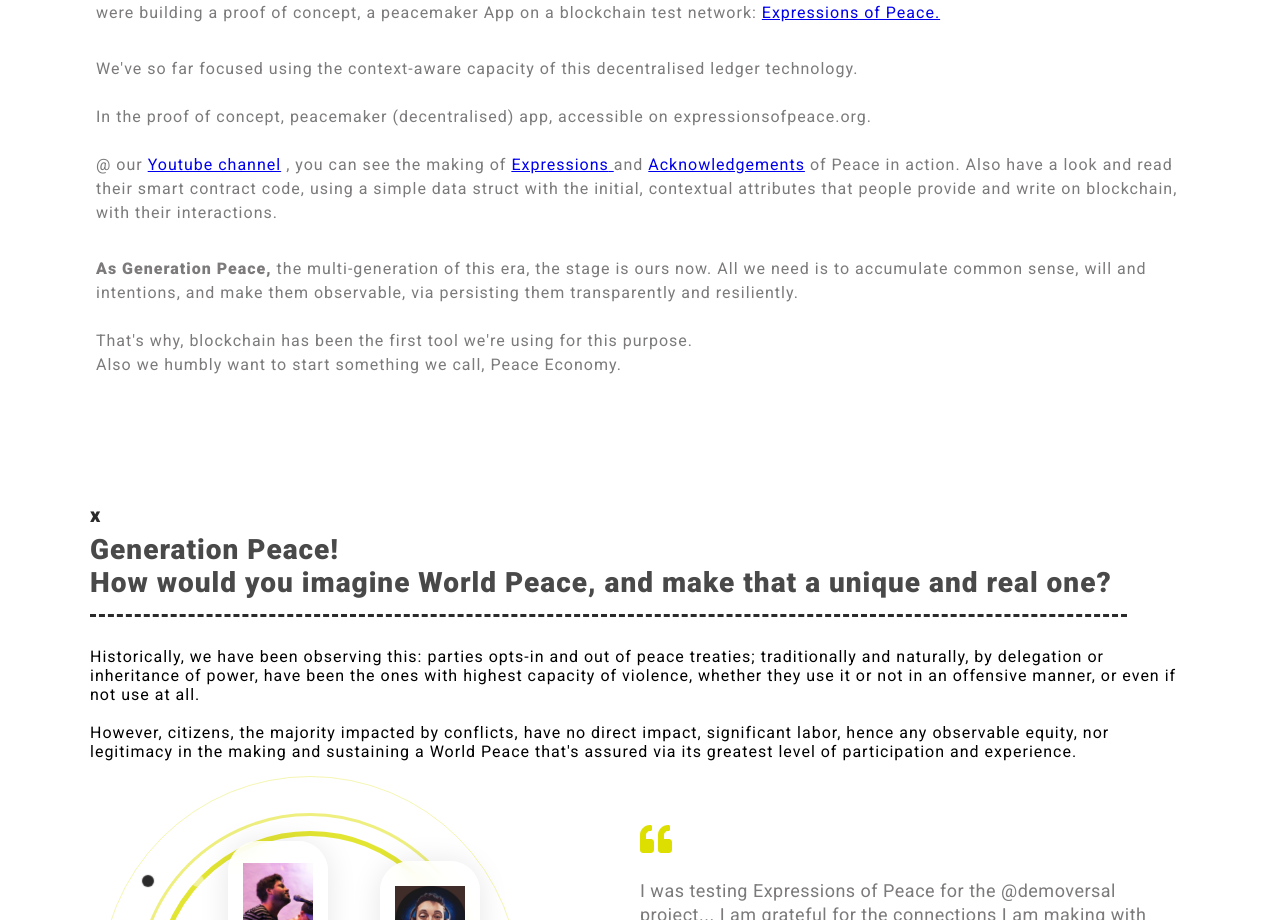
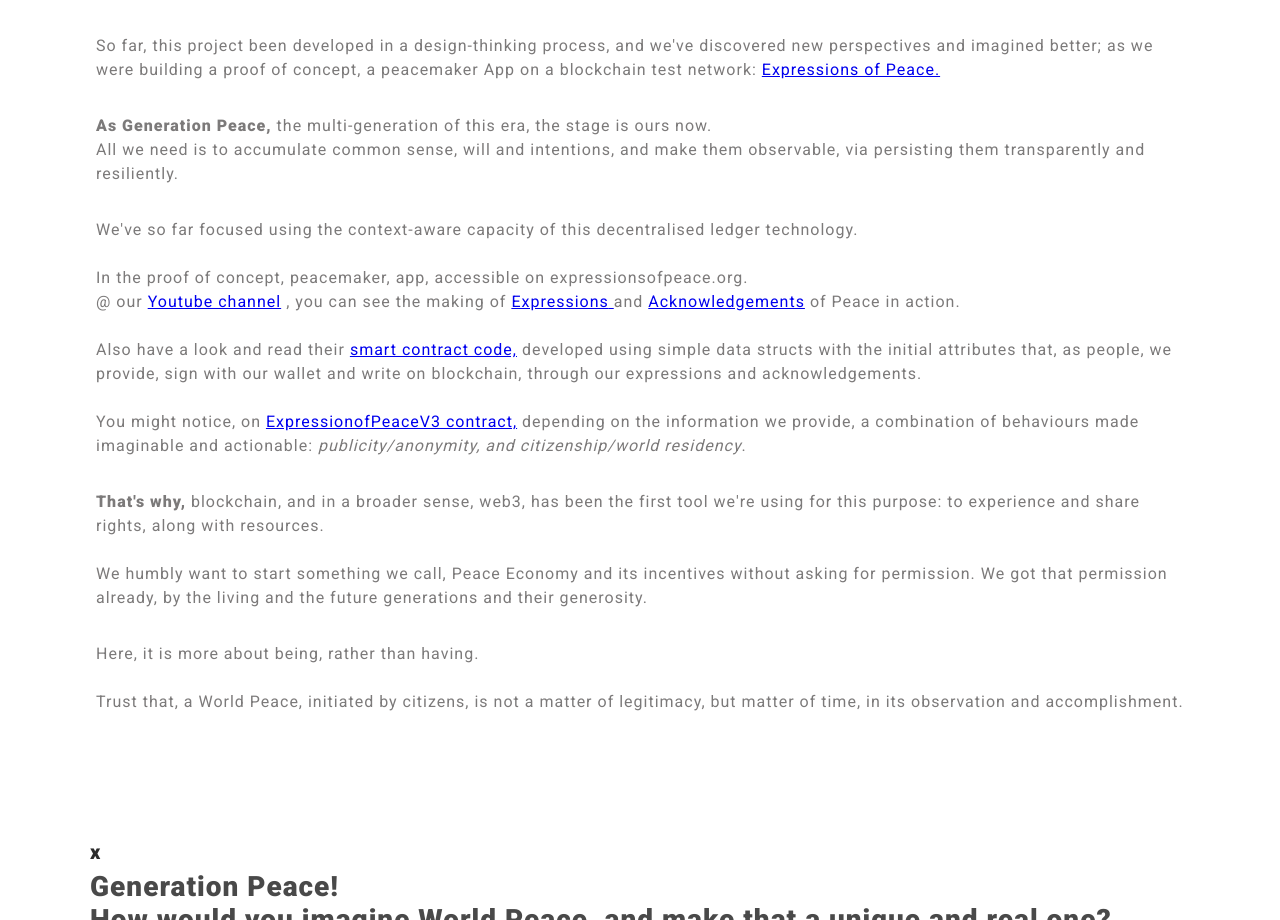
Before and after one commit to demo-verse/homepage-rebuild, a React (Create React App) app: page / in a window 1280 px wide. Shown: the part 1505-2425 px from the top of the page. Built offline with nearby package versions, Linux system fonts and the light colour scheme.

Commit message:
add good txt

```diff
--- a/src/components/become/Become.jsx
+++ b/src/components/become/Become.jsx
@@ -28,23 +28,29 @@ const Become = forwardRef(({ buttons, design, circles }, ref) => {
               <div className="become-text-right">
                 <div className="community-links">
                   <p>
-                  <strong>  Hey there, peacemaker! <br></br> start, a World Peace ~ express yourself!</strong>
-                    <br></br><br></br>Feel welcomed {"&"} invited to bring your perspective and empowered being,
-                    <br></br>to, initially those co-existing communities of your choice:
-                     :{" "}
+                    <strong>
+                      {" "}
+                      Hey there, peacemaker! <br></br> start, a World Peace ~
+                      express yourself!
+                    </strong>
+                    <br></br>
+                    <br></br>Feel welcomed {"&"} invited to bring your
+                    perspective and empowered being,
+                    <br></br>to, initially those co-existing communities of your
+                    choice: :{" "}
                   </p>
-
                   @ {buttons[0]} @ {buttons[1]} @ {buttons[2]} @ {buttons[3]}
                 </div>
+                <br></br> <br></br>
                 <br></br>
-
+                <br></br>
                 <h2>Why blockchain, for a World Peace?</h2>
                 <div>
                   <p>
                     So far, this project been developed in a design-thinking
-                    process, and we've discovered new perspectives
-                    and imagined better; as we were building a proof of concept,
-                    a peacemaker App on a blockchain test network:{" "}
+                    process, and we've discovered new perspectives and imagined
+                    better; as we were building a proof of concept, a peacemaker
+                    App on a blockchain test network:{" "}
                     <a
                       href="https://expressionsofpeace.org"
                       target={"_blank"}
@@ -54,13 +60,19 @@ const Become = forwardRef(({ buttons, design, circles }, ref) => {
                     </a>
                   </p>
                   <p>
+                    <strong>As Generation Peace, </strong>
+                    the multi-generation of this era, the stage is ours now.
+                    <br></br>All we need is to accumulate common sense, will and
+                    intentions, and make them observable, via persisting them
+                    transparently and resiliently.
+                  </p>
+                  <p>
                     We've so far focused using the context-aware capacity of
                     this decentralised ledger technology.
                     <br></br>
                     <br></br>
-                    In the proof of concept, peacemaker (decentralised) app,
-                    accessible on expressionsofpeace.org.
-                    <br></br>
+                    In the proof of concept, peacemaker, app, accessible on
+                    expressionsofpeace.org.
                     <br></br>@ our{" "}
                     <a
                       href="https://www.youtube.com/channel/UCqtm34_hfBCSnFr03KgqUSg"
@@ -85,24 +97,53 @@ const Become = forwardRef(({ buttons, design, circles }, ref) => {
                     >
                       Acknowledgements
                     </a>{" "}
-                    of Peace in action. Also have a look and read their smart
-                    contract code, using a simple data struct with the initial,
-                    contextual attributes that people provide and write on
-                    blockchain, with their interactions.
+                    of Peace in action.
+                    <br></br>
+                    <br></br>
+                    Also have a look and read their{" "}
+                    <a
+                      href="https://github.com/demo-verse/expressions-of-peace/tree/main/contracts"
+                      target={"_blank"}
+                      rel="noreferrer"
+                    >
+                      smart contract code,
+                    </a>{" "}
+                    developed using simple data structs with the initial
+                    attributes that, as people, we provide, sign with our wallet
+                    and write on blockchain, through our expressions and
+                    acknowledgements.
+                    <br></br>
+                    <br></br>
+                    You might notice, on{" "}
+                    <a
+                      href="https://github.com/demo-verse/expressions-of-peace/blob/main/contracts/ExpressionOfPeaceV3.sol"
+                      target={"_blank"}
+                      rel="noreferrer"
+                    >
+                      ExpressionofPeaceV3 contract,
+                    </a>{" "}
+                    depending on the information we provide, a combination of
+                    behaviours made imaginable and actionable:{" "}
+                    <i>publicity/anonymity, and citizenship/world residency</i>.
                   </p>
 
                   <p>
-                    <strong>As Generation Peace, </strong>
-                    the multi-generation of this era, the stage is ours now. All
-                    we need is to accumulate common sense, will and intentions,
-                    and make them observable, via persisting them transparently
-                    and resiliently.
-                    <br></br>
-                    <br></br>
-                    That{"'"}s why, blockchain has been the first tool we're
-                    using for this purpose. <br></br> Also we humbly want to
-                    start something we call, Peace Economy.
+                    <strong>That{"'"}s why,</strong> blockchain, and in a
+                    broader sense, web3, has been the first tool we're using for
+                    this purpose: to experience and share rights, along with
+                    resources.
+                    <br></br> <br></br>
+                    We humbly want to start something we call, Peace Economy and
+                    its incentives without asking for permission. We got that
+                    permission already, by the living and the future generations
+                    and their generosity.
                   </p>
+                  <p>Here, it is more about being, rather
+                    than having.
+
+                    <br></br><br></br>
+                    Trust that, a World Peace, initiated by citizens, is not a matter of legitimacy, but matter of time, in its observation and accomplishment.
+                    </p>
                 </div>
               </div>
               {/* <img src={aNewRight} alt="mobile" /> */}
--- a/src/components/header/HeaderLeft.jsx
+++ b/src/components/header/HeaderLeft.jsx
@@ -27,15 +27,12 @@ function HeaderLeft({ servicesRef }) {
 
         <p>
           This project is our restoration, one that is peaceful and movemental.
-          Now is the new future, and <strong> we are the power</strong> It{"'"}s
-          time to seperate power and violence.
+          Now is the new future, and <strong> we are the power</strong>
+          <br></br>
+          <br></br>
+          It{"'"}s time to seperate power and violence so well,{" "}
+          <strong>with our Art of Peace.</strong>
         </p>
-
-
-
-
-
-
 
         {/* <div className="learn-more">
           <Button
```
